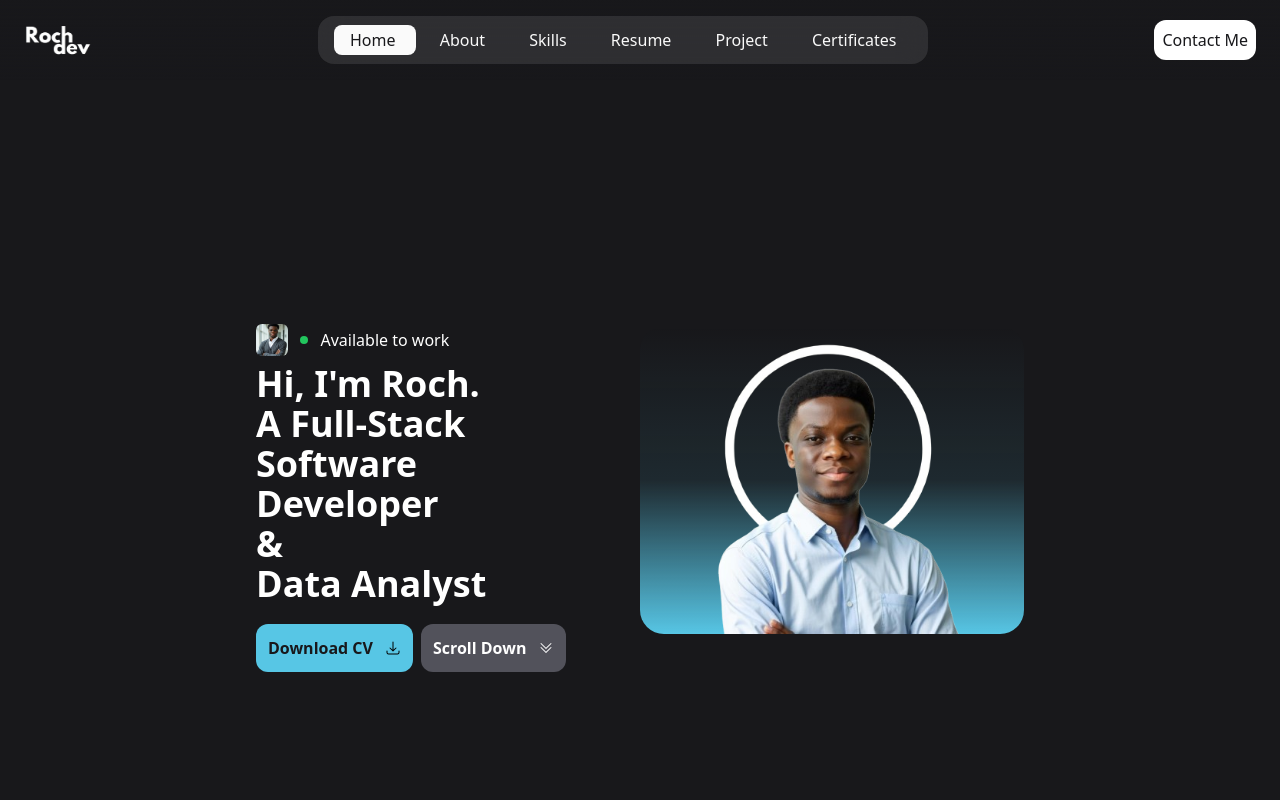
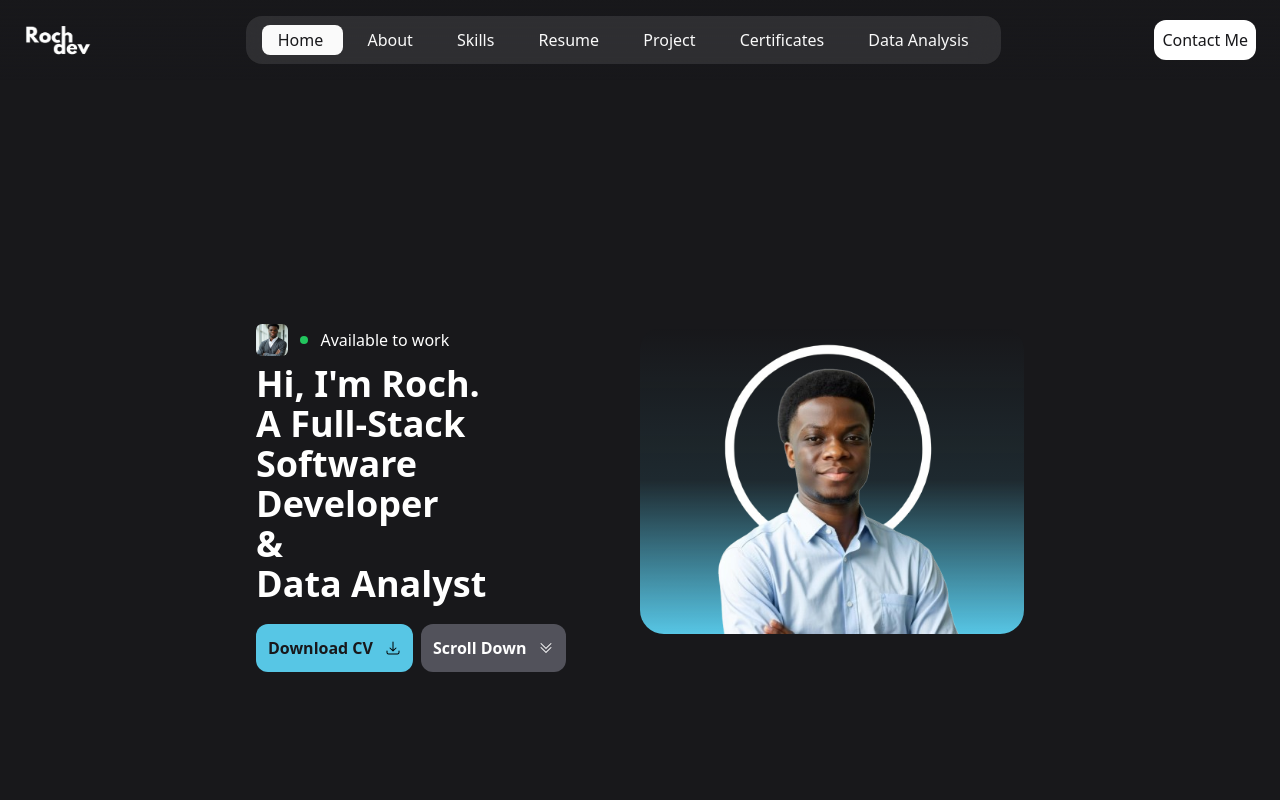
Before and after one commit to rapetoh/portfolio, a React (Vite) app: page / in a window 1280 px wide. Shown: the top 800 px of the page. Built offline with nearby package versions, Linux system fonts and the light colour scheme; a web font is replaced by a local one.

Commit message:
modification the portfolio section

```diff
--- a/src/myComponents/Navbar.jsx
+++ b/src/myComponents/Navbar.jsx
@@ -57,6 +57,12 @@ const Navbar = (props) => {
             label: 'Contact',
             link: '#contact',
             className: 'nav-link md:hidden'
+        },
+        {
+            id: 'nav-data_analysis',
+            label: 'Data Analysis',
+            link: 'https://roch-dev.me/data_analysis',
+            className: 'nav-link'
         }
     ];
 
--- a/src/myComponents/ProjectCardsComp.jsx
+++ b/src/myComponents/ProjectCardsComp.jsx
@@ -6,6 +6,7 @@ import stageL2 from '../assets/images/Stage L2 project.png'
 import { ToastContainer, toast } from "react-toastify";
 import "react-toastify/dist/ReactToastify.css";
 import portfolio2025 from '../assets/images/portfolio2025.png'
+import DA_portfolio2025 from '../assets/images/data_analyst portfolio.png'
 
 
 const ProjectCardsComp = () => {
@@ -102,6 +103,26 @@ const ProjectCardsComp = () => {
             ],
             type: [
                 'Frontend',
+            ]
+        },
+        {
+            imgURL: DA_portfolio2025,
+            projectName: 'Data Analyst Profile',
+            projectDescription: [
+                'Microsoft Certified Data Analyst Portfolio showcasing my skills and projects',
+                'Focused on user experience and simplicity to keep it lightweight',
+                'Levaraged the power of HTML, CSS and Javascript to create a dynamic effects and animations',
+            ],
+            projectLink: 'https://roch-dev.me/data_analysis/',
+            projectRepo: '',
+            technologyImg: [
+                'https://cdn.jsdelivr.net/gh/devicons/devicon@latest/icons/html5/html5-original.svg',
+                'https://cdn.jsdelivr.net/gh/devicons/devicon@latest/icons/css3/css3-original.svg',
+                'https://img.icons8.com/?size=100&id=3sGOUDo9nJ4k&format=png&color=000000',
+
+            ],
+            type: [
+                'BI & Data Analysis','Power BI'
             ]
         },
 
--- a/src/mySections/Certifications.jsx
+++ b/src/mySections/Certifications.jsx
@@ -7,7 +7,7 @@ const Certifications = () => {
     const certificates = [
         {
             "link": "https://learn.microsoft.com/api/credentials/share/en-us/RochRapetoh-7108/681BC40F28CAB6EB?sharingId=B58B611D7BBB5593",
-            "name": "Microsoft Power BI Data Analyst",
+            "name": "Microsoft Certified Power BI Data Analyst",
             "organization": "Microsoft",
             "imgURL": powerBi,
             "date": "2025",
```
Also changed, not shown: src/assets/images/data_analyst portfolio.png (added).
